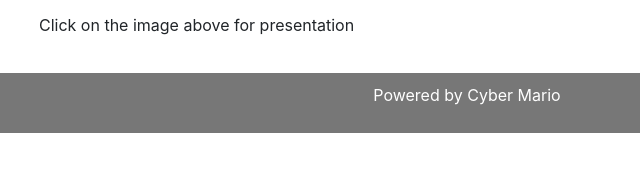
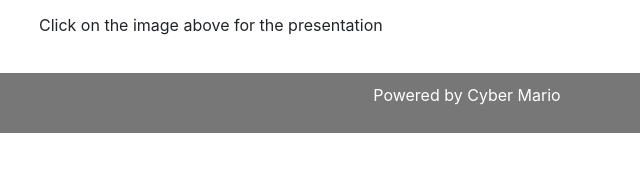
Before and after one commit to Cyber-Mario/FoC, a plain HTML site: page concepts.html in a window 1280 px wide. Shown: the part 418-590 px from the top of the page, 173-813 px from the left. Drawn offline with nearby package versions, Linux system fonts and the light colour scheme.

Commit message:
Update concepts.html

```diff
--- a/concepts.html
+++ b/concepts.html
@@ -30,7 +30,7 @@
    <center><a href="https://drive.google.com/file/d/1NpWa_RB1pPhYDmFQJ-vNOA6P5bfGQAYP/view?usp=sharing"><img src="presentation.jpg" alt="Concepts" width="514" height="289"></a></center>
    <p></p>
 
-    <p>Click on the image above for presentation</p>
+    <p>Click on the image above for the presentation</p>
 
     </article>
 </section>
```
